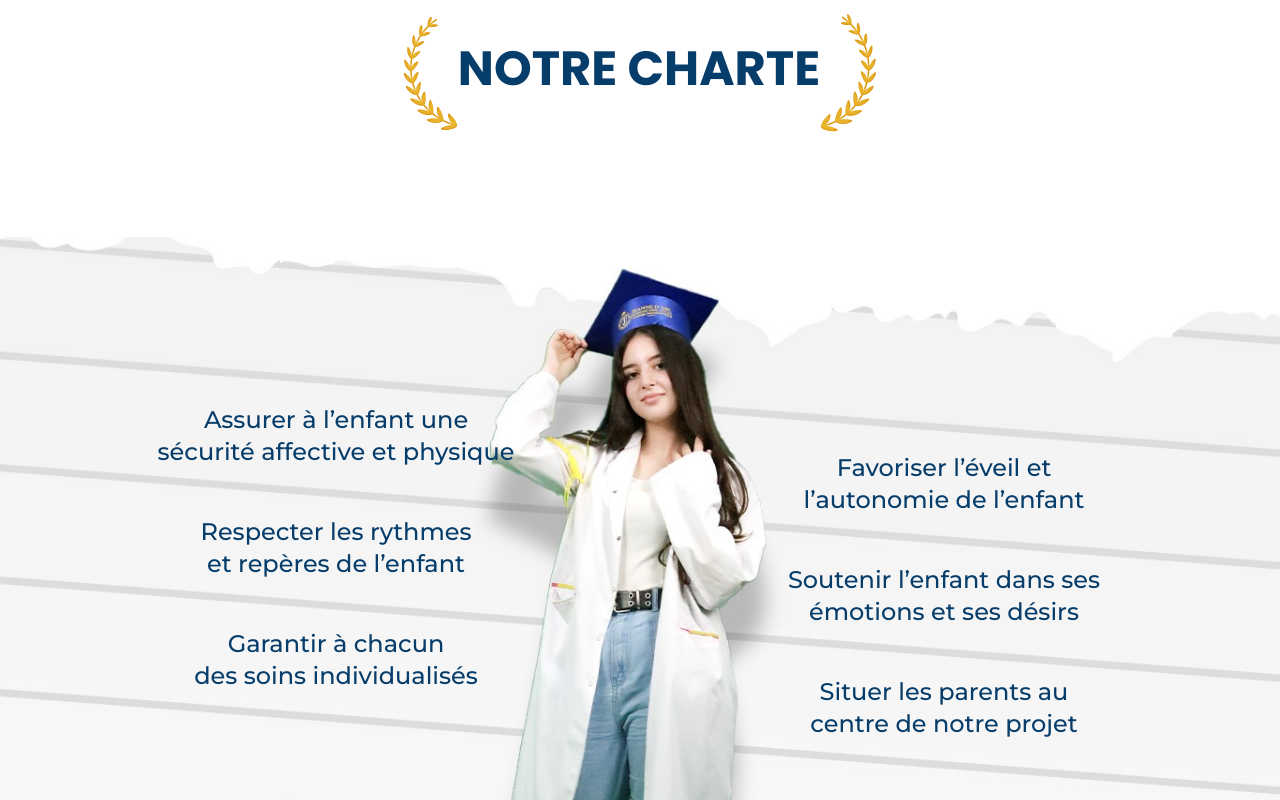
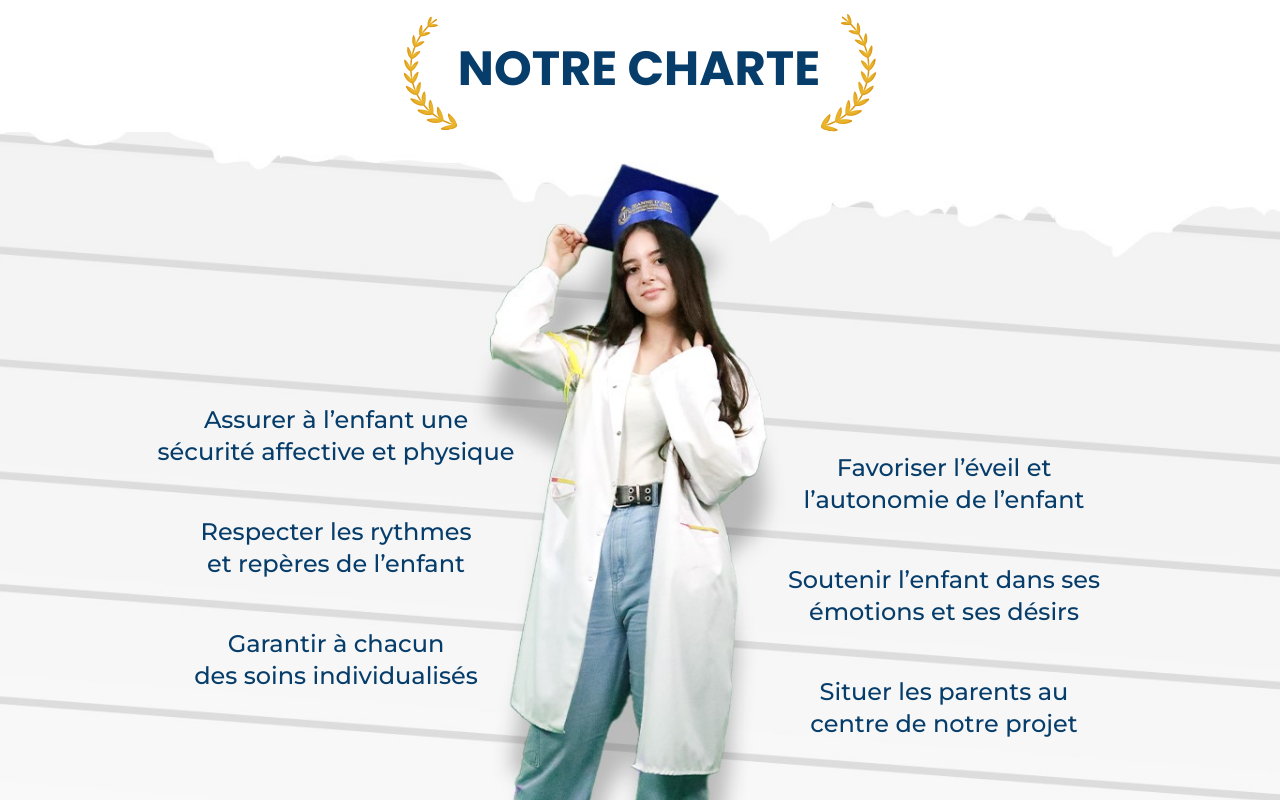
Before and after one commit to amine-tayani/trilingue, a React (Vite) app: page / in a window 1280 px wide. Shown: the part 1840-2640 px from the top of the page. Built offline with nearby package versions, Linux system fonts and the light colour scheme; a web font is replaced by a local one.

Commit message:
remove image extra height

```diff
--- a/src/components/sections/Charte.tsx
+++ b/src/components/sections/Charte.tsx
@@ -10,11 +10,11 @@ const Charte = () => {
           <img alt="right" src="/src/assets/right-vect.svg" />
         </div>
 
-        <div className="relative grid place-content-center w-full lg:h-[900px]">
+        <div className="relative grid place-content-center w-full">
           <img
             alt="image"
             src="/src/assets/pattern.jpg"
-            className="object-center object-scale-down"
+            className="object-center"
           />
           <div className="absolute lg:top-40 top-0 inset-x-0 lg:p-8 text-title">
             <div className="flex flex-row justify-around mt-20 font-monstserrat font-medium text-center text-balance">
```
Also changed, not shown: src/assets/paper-bg.png (added).
